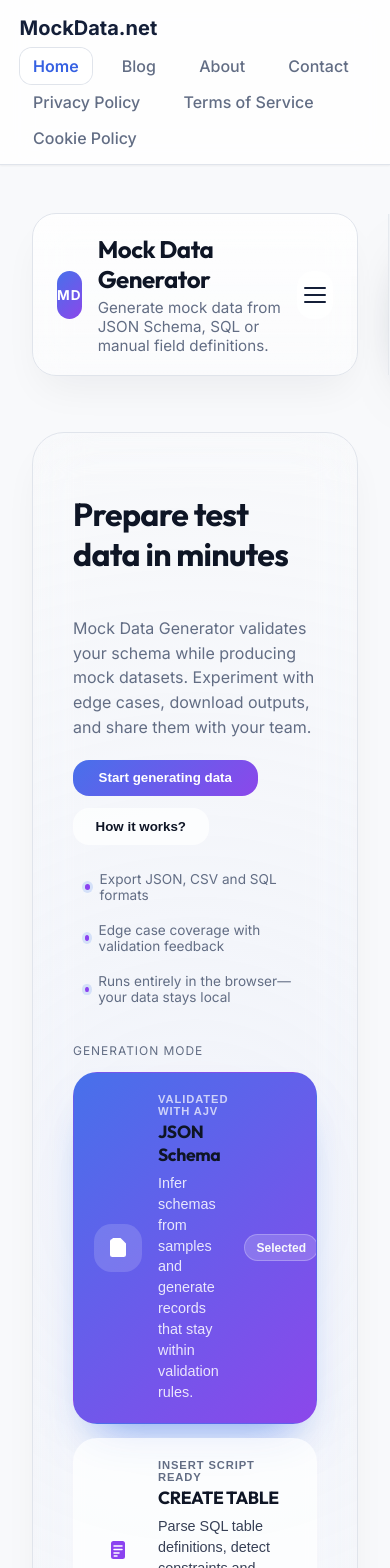
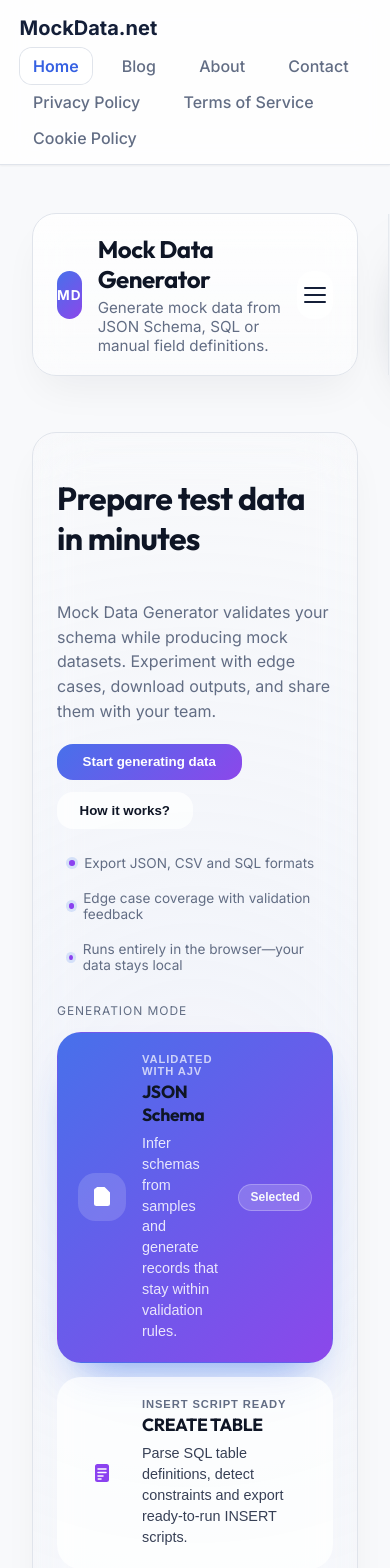
Before and after one commit to burakklc/mock-data-generator, a React (Vite) app: page / in a window 390 px wide. Shown: the top 1568 px of the page. Built offline with nearby package versions, Linux system fonts and the light colour scheme.

Commit message:
phase 4 polishing

```diff
--- a/src/styles.css
+++ b/src/styles.css
@@ -1652,6 +1652,8 @@
   backdrop-filter: blur(14px);
   -webkit-backdrop-filter: blur(14px);
   box-shadow: inset 0 1px 0 rgba(255, 255, 255, 0.04);
+  -webkit-overflow-scrolling: touch;
+  /* Smooth scrolling on iOS */
 }
 
 table {
@@ -1722,6 +1724,14 @@
   overflow: hidden;
 }
 
+@media (max-width: 768px) {
+  .hero {
+    padding: 1.5rem;
+    gap: 1.5rem;
+    border-radius: 1.5rem;
+  }
+}
+
 .hero::before {
   content: '';
   position: absolute;
```
